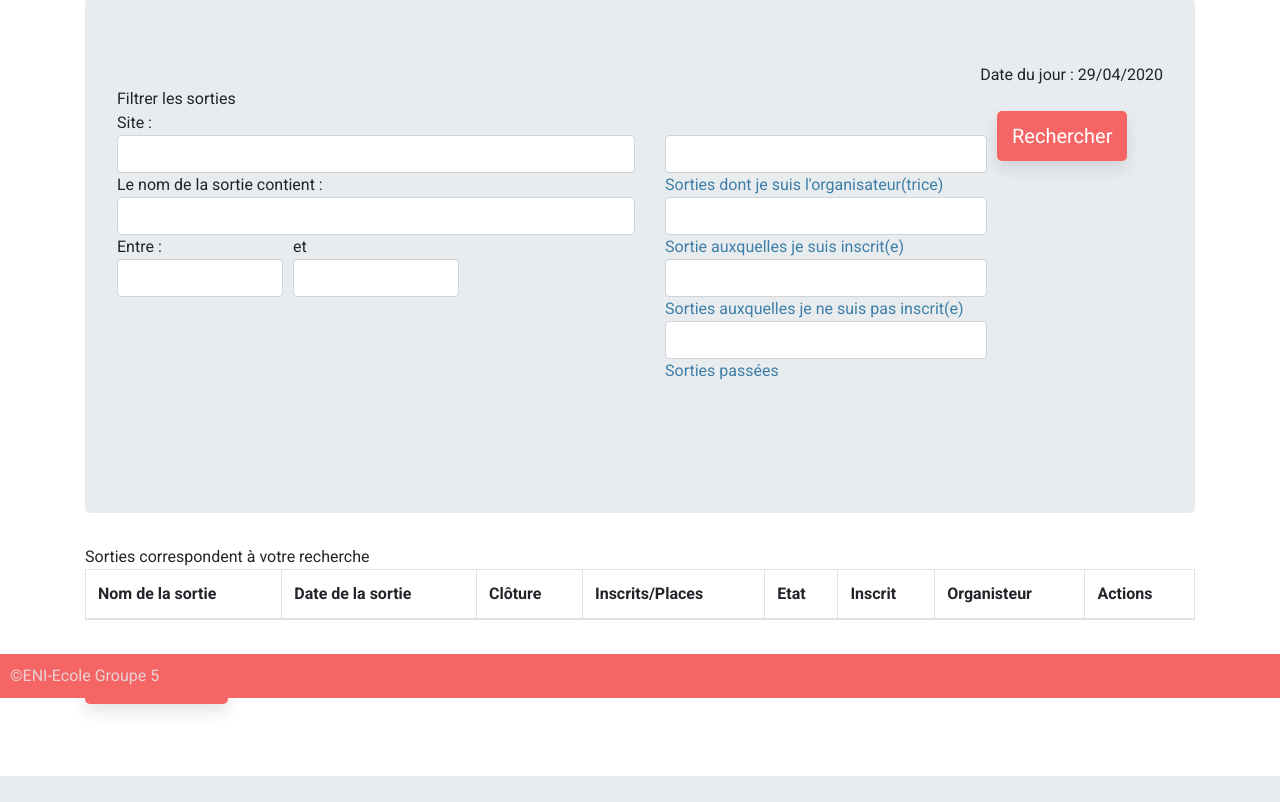
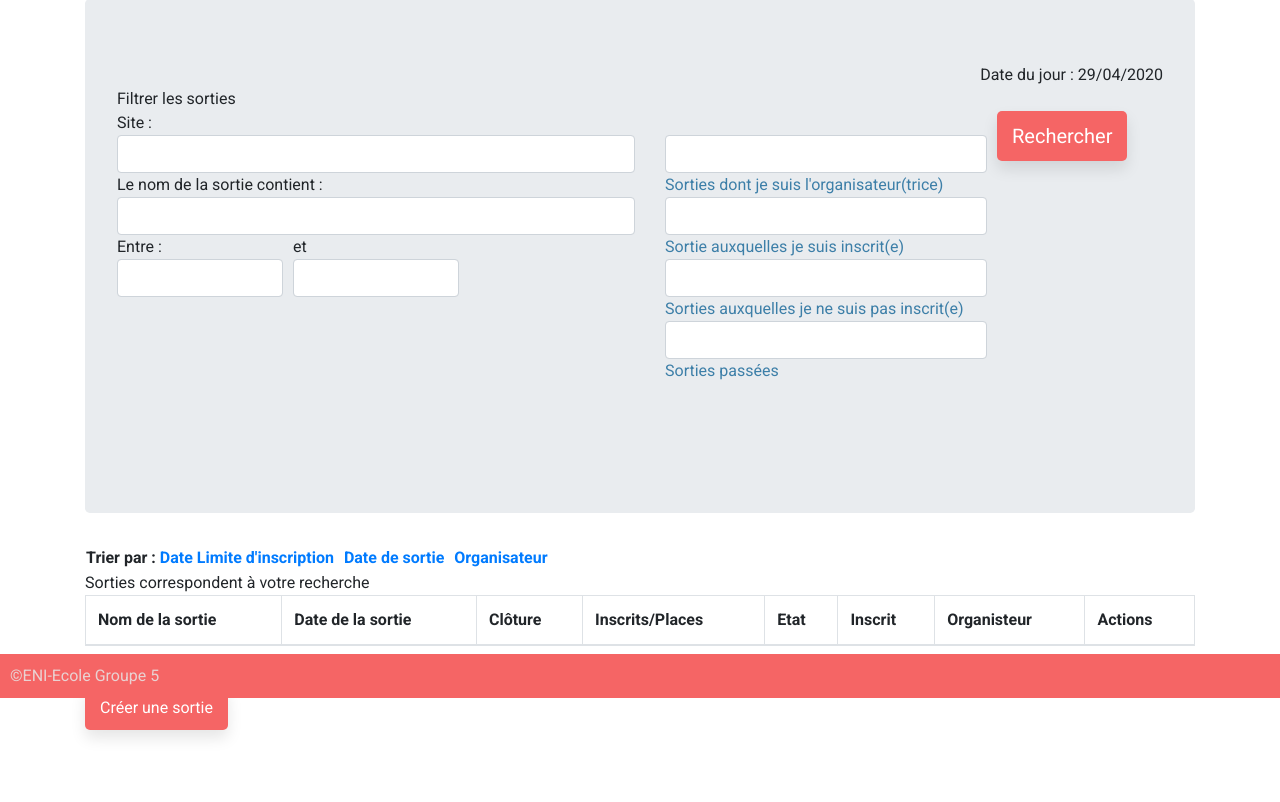
Before and after one commit to ENI-groupe5/sortir, a Symfony app: template templates/sortie/listsortie.html.twig in a window 1280 px wide. Shown: the part 102-904 px from the top of the page. Before the commit the page ends 878 px from the top, so only its background shows below. Run offline with Twig, Linux system fonts and the light colour scheme; the template is opened without the code that fills it, so the values that code supplies are empty; form fields are guessed from the names that the template uses; style sheets or scripts are compiled from the project's sources; some libraries are stand-ins or nearby versions.

Commit message:
Update Tableau sortie et filtres

```diff
--- a/src/Repository/SortieRepository.php
+++ b/src/Repository/SortieRepository.php
@@ -56,6 +56,9 @@ class SortieRepository extends ServiceEntityRepository
             $query = $query
                 ->join('s.organisateur','o','WITH','o.id=:u')
                 ->setParameter('u',$user);
+        } else {
+            $query = $query
+            ->join('s.organisateur','o');
         }
 
 
--- a/templates/sortie/listsortie.html.twig
+++ b/templates/sortie/listsortie.html.twig
@@ -57,6 +57,18 @@
             {{ form_end(search) }}
         </div>
 </div>
+    <table>
+        <tr>
+            {# sorting of properties based on query components #}
+            <th>Trier par : {{ knp_pagination_sortable(sorties, 'Date Limite d\'inscription', 's.dateLimiteInscription') }}</th>
+            <th{% if sorties.isSorted('s.datHeureDebut') %} class="sorted"{% endif %}>
+                &nbsp {{ knp_pagination_sortable(sorties, 'Date de sortie', 's.datHeureDebut') }}
+            </th>
+            <th{% if sorties.isSorted('o.username') %} class="sorted"{% endif %}>
+                &nbsp {{ knp_pagination_sortable(sorties,'Organisateur','o.username') }}
+            </th>
+        </tr>
+    </table>
 <div class="count">
     {{ sorties.getTotalItemCount }} Sorties correspondent à votre recherche
 </div>
@@ -84,21 +96,25 @@
             {{ sortie.participants|length }}/{{ sortie.nbInscriptionsMax }}
         </td>
         <td>
-            {% if sortie.sortieetat.libelle == 'Ouverte' %}
-                {% if sortie.datHeureDebut|date('d/m/Y') == ("now"|date("d/m/Y")) %}
+            {% if sortie.nbInscriptionsMax <= sortie.participants|length %}
+                Cloturée
+            {% else %}
+            {% if sortie.sortieetat.id == 2 %}
+                {% if sortie.datHeureDebut|date('U') == ("now"|date("U")) %}
                 En cours
-                {% elseif sortie.datHeureDebut|date('d/m/Y') < ("now"|date("d/m/Y")) and sortie.dateLimiteInscription|date('d/m/Y') < ("now"|date("d/m/Y"))  %}
+                {% elseif sortie.datHeureDebut|date('U') < ("now"|date("U")) and sortie.dateLimiteInscription|date('U') < ("now"|date("U"))  %}
                 Fermé
                 {% else %}
                 Ouvert
                 {% endif %}
             {% endif %}
-            {% if sortie.sortieetat.libelle == 'Créée' %}
+            {% if sortie.sortieetat.id == 1 %}
                 En création
             {% endif %}
-            {% if sortie.sortieetat.libelle == 'Annulée' %}
+            {% if sortie.sortieetat.id == 3 %}
                 Annulée
             {% endif %}
+        {% endif %}
             </td>
         <td>
             {% if is_granted('IS_AUTHENTICATED_REMEMBERED') %}
@@ -120,12 +136,28 @@
         {% else %}
                 <a href="#"> Afficher </a>
         {% endif %}
+                {% set inscrire = 'true' %}
         {% for sortieuser in app.user.sorties %}
-        {% if sortieuser.id==sortie.id and sortie.datHeureDebut|date('d/m/Y')< ("now"|date("d/m/Y"))  %}
+        {% if sortieuser.id==sortie.id and sortie.datHeureDebut|date('U') > ("now"|date("U"))  %}
         <br><a href="#">Se&nbspdésister</a>
         {% endif %}
+            {% if (sortie.dateLimiteInscription|date('U')) > ("now"|date("U")) and sortie.sortieetat.id == 2%}
+                {% if sortie.nbInscriptionsMax > sortie.participants|length %}
+        {% if sortieuser.id==sortie.id %}
+            {% set inscrire = 'false' %}
+            {% endif %}
+                    {% endif %}
+            {% else %}
+            {% set inscrire = 'false' %}
+            {% endif %}
             {% endfor %}
-        {% if sortie.organisateur == app.user and sortie.datHeureDebut|date('d/m/Y')< ("now"|date("d/m/Y")) %}
+                {% if sortie.organisateur==app.user %}
+                    {% set inscrire = 'false' %}
+                    {% endif %}
+                {% if inscrire == 'true' %}
+                    <br><a href="#">S'inscrire</a>
+                {% endif %}
+        {% if sortie.organisateur == app.user and sortie.dateLimiteInscription|date('U')> ("now"|date("U"))and sortie.sortieetat.id == 2 %}
         <br><a href="#">Annuler</a>
         {% endif %}
             {% endif %}
```
